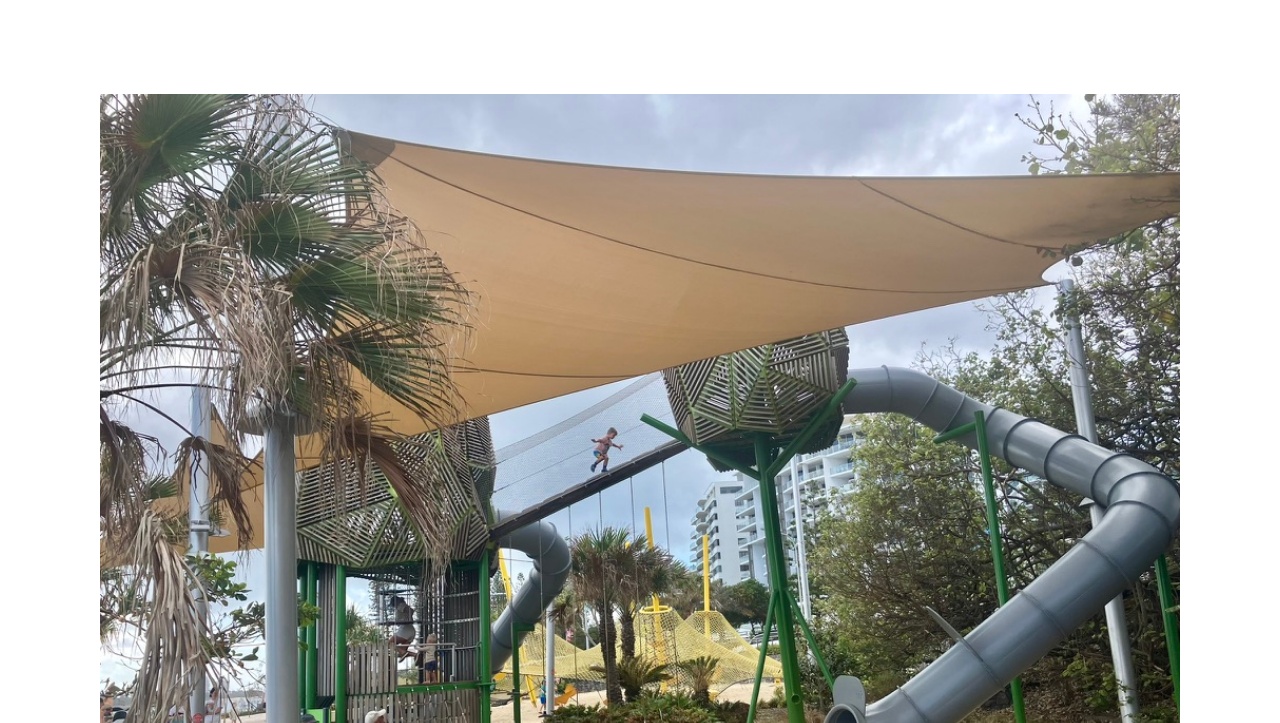
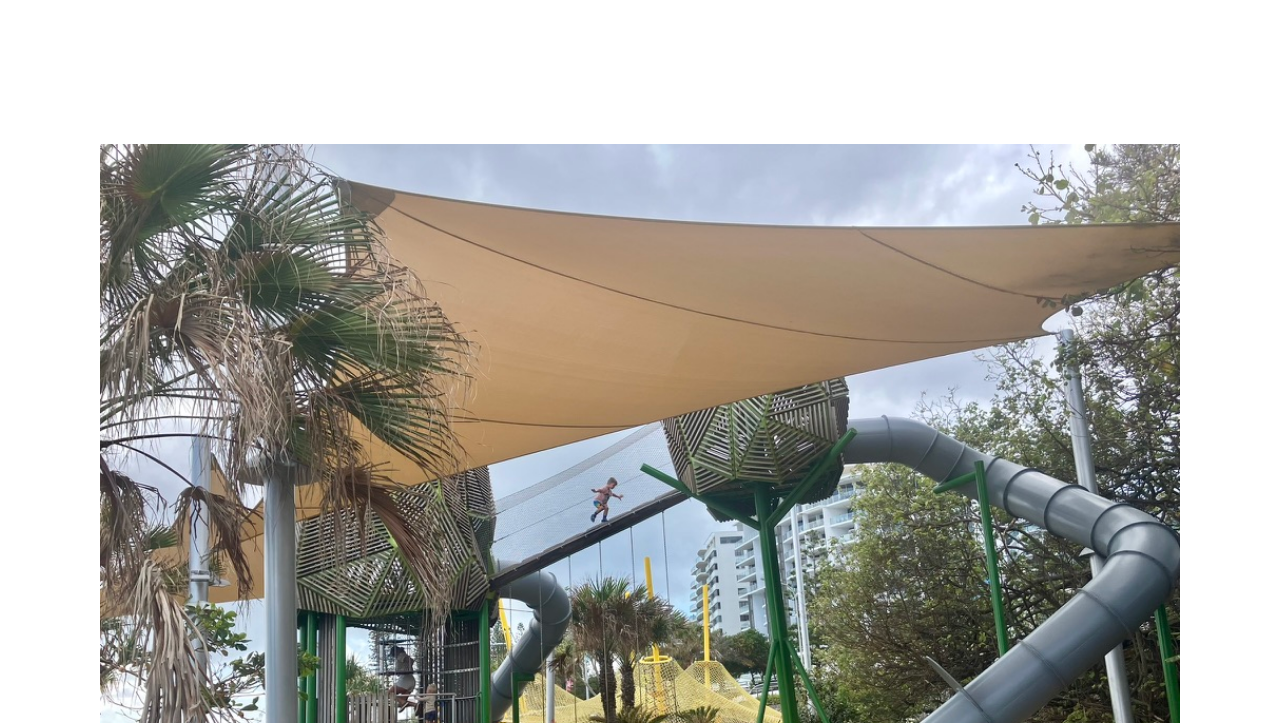
Before and after one commit to neilandsherie/neilandsherie.github.io, a plain HTML site: page neighbourhood.html in a window 1280 px wide. Shown: the part 1697-2420 px from the top of the page. Drawn offline with Linux system fonts and the light colour scheme; a web font is replaced by a local one.

Commit message:
css update

```diff
--- a/resources/css/index.css
+++ b/resources/css/index.css
@@ -217,7 +217,7 @@ footer p {
 /* playground images on neighbourhood page */
 
 .playground div {
-    padding: 50px 100px 50px 100px;
+    padding: 100px 100px 100px 100px;
     align-items: center;
 }
 
```
